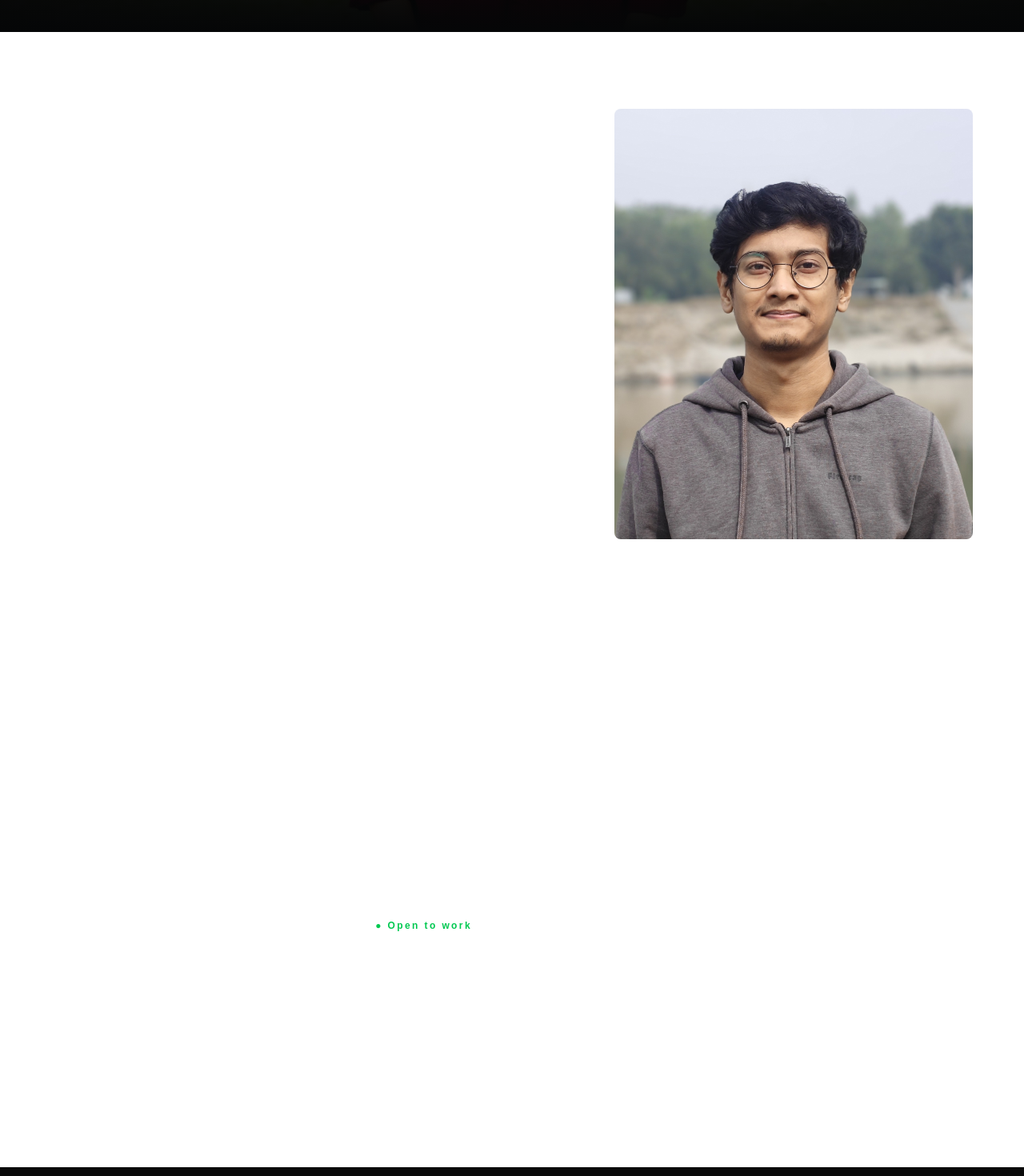
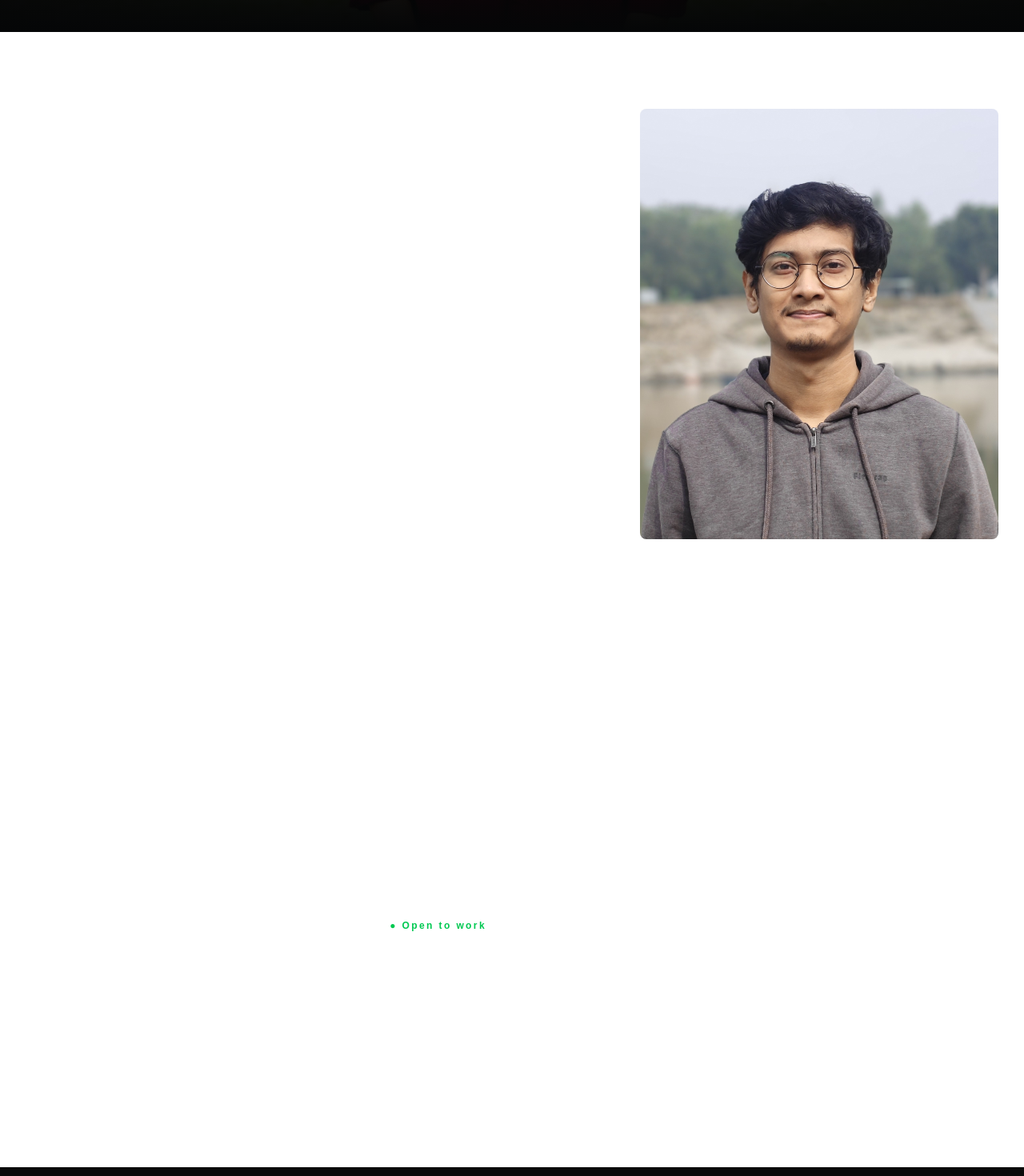
Before and after one commit to ahnafabid10/ahnafabid, a Next.js app: page / in a window 1280 px wide. Shown: the part 760-2230 px from the top of the page at 80% size. Built offline with nearby package versions, Linux system fonts and the light colour scheme.

Commit message:
Refactor layout and styling in AboutMe, Contact, and Footer components

```diff
--- a/src/components/HomePage/AboutMe.tsx
+++ b/src/components/HomePage/AboutMe.tsx
@@ -4,13 +4,13 @@ import ahnaf from "../../../public/Ahnaf Abid.jpg";
 const AboutMe = () => {
   return (
     <section className="section-bg px-4 py-24 text-white sm:px-6 lg:px-8">
-      <div className="mx-auto flex max-w-6xl flex-col-reverse items-center gap-12 lg:flex-row lg:gap-16">
+      <div className="mx-auto flex max-w-[1350px] flex-col-reverse items-center gap-12 lg:flex-row ">
         <div className="flex-1">
           <p className="text-sm font-bold uppercase tracking-[0.28em] text-white/50">
             About Me
           </p>
 
-          <div className="mt-7 space-y-5 text-base leading-8 text-white/50 sm:text-lg">
+          <div className="mt-7 space-y-5 text-base leading-8 text-white/50 sm:text-lg w-full">
             <p>
               I&apos;m <span className="font-semibold text-white/80">
                 Ahnaf Abid
--- a/src/components/HomePage/Contact.tsx
+++ b/src/components/HomePage/Contact.tsx
@@ -1,7 +1,7 @@
 const Contact = () => {
   return (
     <section className="section-bg px-4 py-24 text-white sm:px-6 lg:px-8">
-      <div className="mx-auto max-w-[1350px] flex flex-col lg:flex-row justify-between gap-10 md:gap-25">
+      <div className="mx-auto max-w-[1350px] flex flex-col lg:flex-row justify-between gap-10 lg:gap-16">
         {/* Left column */}
         <div className="w-full lg:w-1/2">
           <p className="text-sm font-bold uppercase tracking-[0.28em] text-white/50">
--- a/src/components/Shared/Footer/Footer.tsx
+++ b/src/components/Shared/Footer/Footer.tsx
@@ -12,12 +12,12 @@ import {
 export default function Footer() {
   return (
     <div
-      className="relative h-125 bg-[#0a0a0a]"
+      className="relative h-90 md:h-125 bg-[#0a0a0a]"
       style={{ clipPath: "polygon(0% 0, 100% 0%, 100% 100%, 0 100%)" }}
     >
-      <div className="relative h-[calc(100vh+500px)] top-[-100vh]">
-        <div className="h-125 sticky top-[calc(100vh-500px)]">
-          <footer className="text-white/80 max-w-360 mx-auto flex flex-col h-125 justify-between gap-2 overflow-hidden">
+      <div className="relative h-[calc(100vh+350px)] md:h-[calc(100vh+500px)] top-[-100vh]">
+        <div className="h-90 md:125 sticky top-[calc(100vh-350px)] md:top-[calc(100vh-500px)] ">
+          <footer className="text-white/80 max-w-337.5 mx-auto flex flex-col h-90 md:h-125 justify-between gap-2 overflow-hidden">
             {/* Actual Footer Content */}
             <div className="px-4 md:px-8 pt-16 w-full relative z-10">
               <div className="flex flex-col md:flex-row justify-between items-center mb-10 gap-8">
@@ -129,11 +129,11 @@ export default function Footer() {
                 className="
                     text-center
                     whitespace-nowrap
-                    text-[80px]
+                    text-[50px]
                     sm:text-[130px]
                     md:text-[180px]
                     lg:text-[220px]
-                    xl:text-[260px]
+                    xl:text-[230px]
                     font-black
                     tracking-tight
                     leading-none
```
